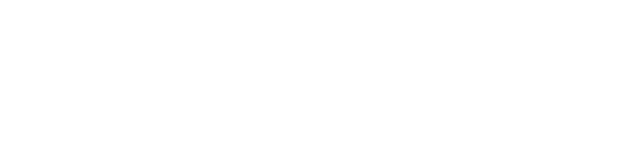
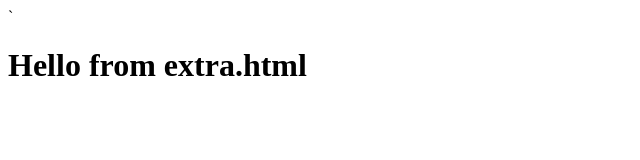
Before and after one commit to ProdByKazuya/git_test, a plain HTML site: page extra.html in a window 1280 px wide. Shown: the whole page, without its empty margins (0-640 px from the left). Drawn offline with Linux system fonts and the light colour scheme.

Commit message:
second_commit

```diff
--- a/extra.html
+++ b/extra.html
@@ -8,6 +8,10 @@
     <title>Document</title>
 </head>
 <body>
-
+    `<div class="for_git">
+        <h1>
+            Hello from extra.html
+        </h1>
+    </div>
 </body>
 </html>
```
Also changed, not shown: index.html (+5 -1 lines), main.html (+5 -1 lines).
